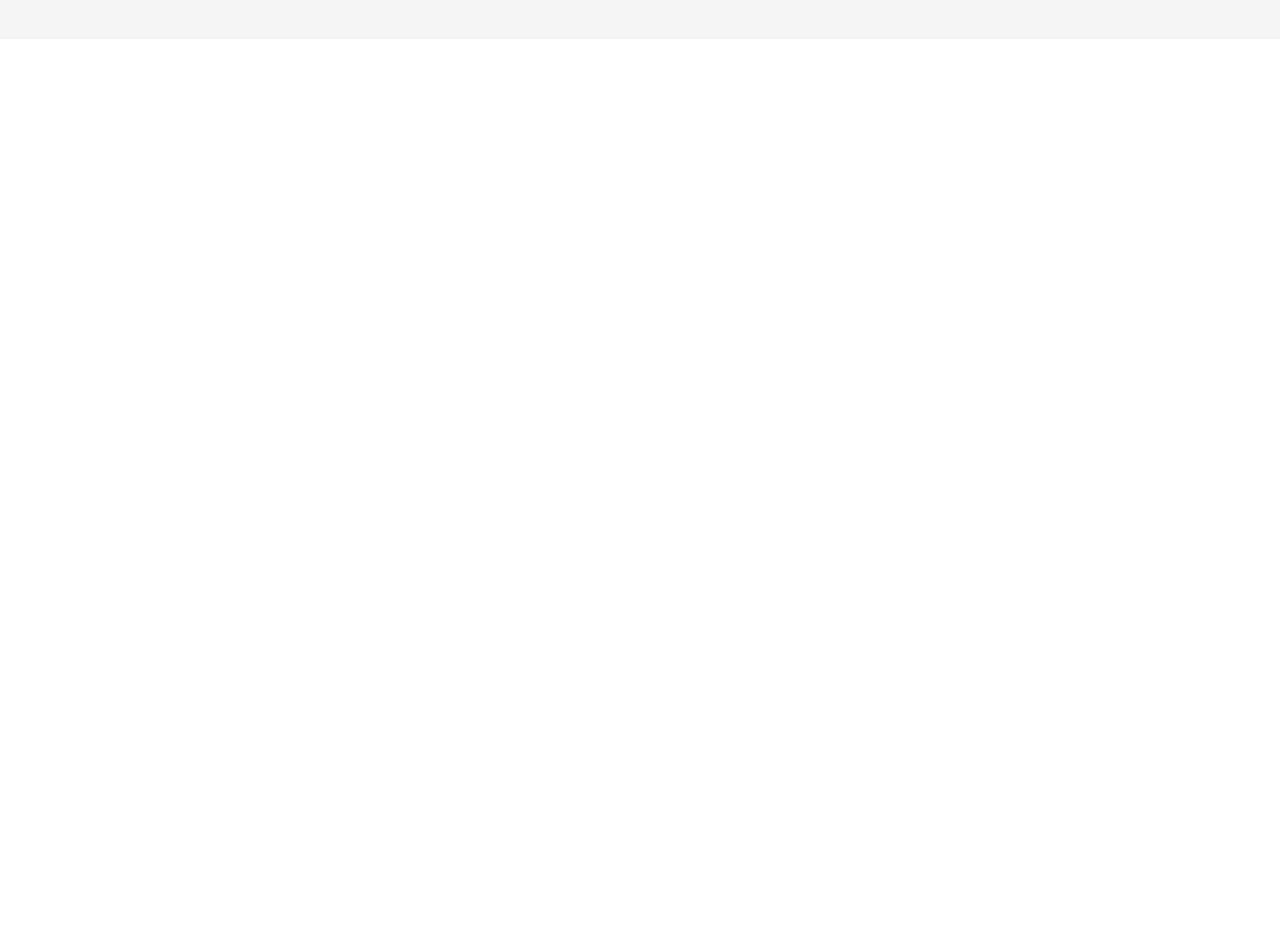
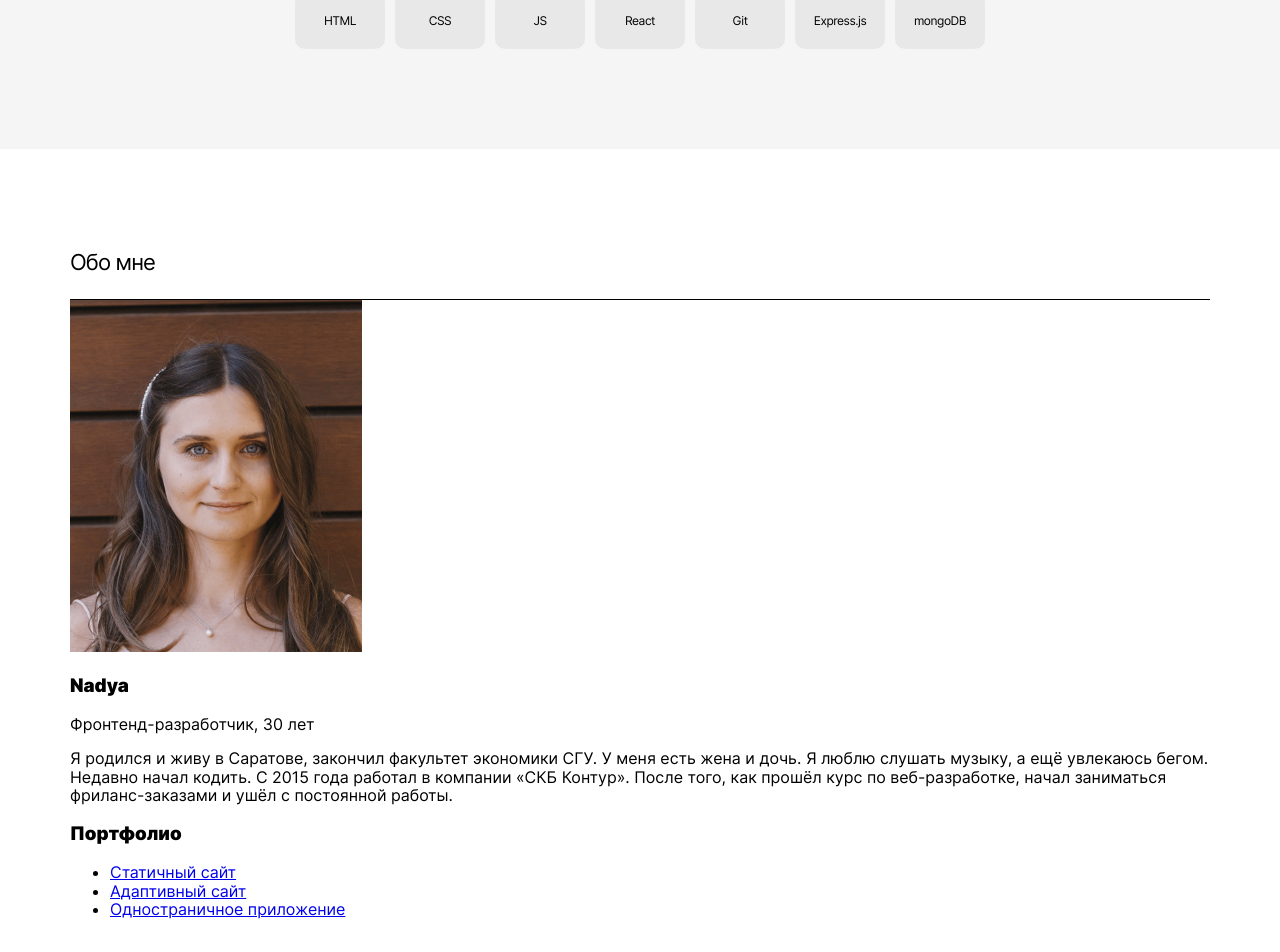
Before and after one commit to nadyaiva/movies-explorer-frontend, a React (Create React App) app: page / in a window 1280 px wide. Shown: the part 1625-2577 px from the top of the page. Before the commit the page ends 1664 px from the top, so only its background shows below. Built offline with nearby package versions, Linux system fonts and the light colour scheme.

Commit message:
Add about me section

```diff
--- /dev/null
+++ b/src/components/AboutMe/AboutMe.js
@@ -0,0 +1,25 @@
+import "./AboutMe.css";
+import SectionTitle from "../SectionTitle/SectionTitle";
+import photo from "../../images/Nadya.png"
+import Portfolio from "../Portfolio/Portfolio";
+
+function AboutMe() {
+    return (
+        <section className="section-container">
+        <div className="about-me">
+            <SectionTitle title="Обо мне" />
+            <img className="about-me__photo" src={photo} />
+            <h3 className="about-me__name">Nadya</h3>
+            <p className="about-me__job">Фронтенд-разработчик, 30 лет</p>
+            <p className="about-me__description">Я родился и живу в Саратове,
+            закончил факультет экономики СГУ. У меня есть жена и дочь. Я люблю слушать музыку,
+            а ещё увлекаюсь бегом. Недавно начал кодить. С 2015 года работал в компании «СКБ Контур».
+            После того, как прошёл курс по веб-разработке, начал заниматься фриланс-заказами и ушёл с постоянной работы.</p>
+            <a className="about-me__website"></a>
+        </div>
+            <Portfolio />
+        </section>
+    );
+}
+
+export default AboutMe;
--- a/src/components/AboutProject/AboutProject.css
+++ b/src/components/AboutProject/AboutProject.css
@@ -59,7 +59,7 @@
 
 .about-project__part-title {
     color: #A0A0A0;
-    padding: 10px 0;
+    padding: 0 0 10px 0;
     margin: 0;
     text-align: center;
 }
--- a/src/components/Page/Page.css
+++ b/src/components/Page/Page.css
@@ -3,13 +3,13 @@
 }
 
 @media screen and (min-width: 768px) {
-    .section_container {
+    .section-container {
         padding: 90px 50px;
     }
 }
 
 @media screen and (min-width: 1025px) {
-    .section_container {
-        padding: 110px 70px;
+    .section-container {
+        padding: 100px 70px;
     }
 }
--- a/src/components/Page/Page.js
+++ b/src/components/Page/Page.js
@@ -4,6 +4,7 @@ import Promo from "../Promo/Promo";
 import NavTab from "../NavTab/NavTab";
 import AboutProject from "../AboutProject/AboutProject";
 import Techs from "../Techs/Techs";
+import AboutMe from "../AboutMe/AboutMe";
 
 import "./Page.css";
 
@@ -16,6 +17,7 @@ function Page() {
       <NavTab/>
       <AboutProject/>
       <Techs/>
+      <AboutMe/>
     </div>
     </BrowserRouter>
   );
--- /dev/null
+++ b/src/components/Portfolio/Portfolio.js
@@ -0,0 +1,22 @@
+import "./Portfolio.css";
+
+function Portfolio() {
+    return (
+        <div className="portfolio">
+            <h3 className="portfolio__title">Портфолио</h3>
+            <ul className="portfolio__cases">
+                <li className="portfolio__case">
+                    <a href="https://github.com/nadyaiva/how-to-learn" className="portfolio__link" target="_blank">Статичный сайт</a>
+                </li>
+                <li className="portfolio__case">
+                    <a href="https://github.com/nadyaiva/russian-travel" className="portfolio__link" target="_blank">Адаптивный сайт</a>
+                </li>
+                <li className="portfolio__case">
+                    <a href="https://github.com/nadyaiva/react-mesto-api-full-gha" className="portfolio__link" target="_blank">Одностраничное приложение</a>
+                </li>
+            </ul>
+        </div>
+    );
+}
+
+export default Portfolio;
```
Also changed, not shown: .eslintrc.json, src/components/AboutMe/AboutMe.css (added), src/components/Portfolio/Portfolio.css (added), src/images/Nadya.png (added).
